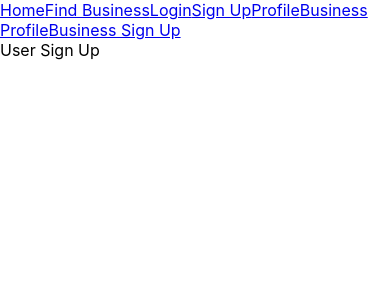
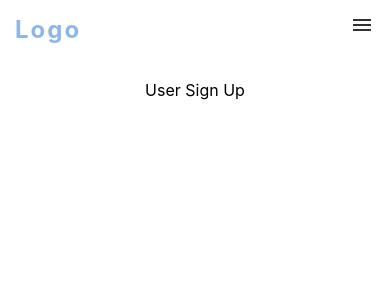
Before and after one commit to chloesli/COVID-Safer, a React (Create React App) app in the folder Frontend/: page /UserSignUp in a window 390 px wide. Shown: the top 300 px of the page. Built offline with nearby package versions, Linux system fonts and the light colour scheme.

Commit message:
navbar and initial pages

```diff
--- a/Frontend/package.json
+++ b/Frontend/package.json
@@ -8,6 +8,7 @@
     "@testing-library/user-event": "^7.1.2",
     "react": "^16.13.1",
     "react-dom": "^16.13.1",
+    "react-icons": "^3.10.0",
     "react-router-dom": "^5.2.0",
     "react-scripts": "3.4.1"
   },
--- a/Frontend/src/App.css
+++ b/Frontend/src/App.css
@@ -1,38 +1,150 @@
-.App {
-  text-align: center;
+:root {
+  --primaryColor:#D2E7FF;
+  --mainWhite: #fff;
+  --offWhite: #F8F9FD;
+  --mainText: #434343;
+  --headingPrimary:#333333;
+  --headingSecondary: #73A5E0;
+  --darkGrey: #45505b;
+  --boxShadow: 0px 4px 12px rgba(0, 0, 0, 0.09);
+  --bodyText: 14px;
+  --headingSecondarySize: 14px;
+  --headingPrimarySize: 32px;
+  --Roboto:'Roboto', sans-serif;
+}
+* {
+  margin: 0;
+  padding:0;
+  box-sizing:border-box;
+}
+a {
+  color: var(--mainText);
+  text-decoration: none;
+  transition: all 0.3s ease-in-out;
+}
+.navbar a{
+  font-size:17px;
+  background: linear-gradient(to right, var(--darkGrey), var(--darkGrey) 50%, var(--headingSecondary) 50%);
+  background-clip: text;
+  -webkit-background-clip: text;
+  -webkit-text-fill-color: transparent;
+  background-size: 200% 100%;
+  background-position: 100%;
+}
+.align-left{
+  margin-left: auto;
+}
+.navbar li:hover a{
+  background-position: 0 100%;
+}
+.navbar {
+  display:flex;
+  flex-wrap:row;
+  background-color:white;
+  opacity:0.8;
+  width:100%;
+  position:fixed;
+  align-items:center;
+  transition: all 0.3s ease-in-out;
 }
 
-.App-logo {
-  height: 40vmin;
-  pointer-events: none;
+.navbar:active, .navbar:hover {
+  opacity:1;
 }
 
-@media (prefers-reduced-motion: no-preference) {
-  .App-logo {
-    animation: App-logo-spin infinite 20s linear;
+.navbar h1 {
+  padding:15px;
+  font-size:var(--headingPrimarySize);
+  color:var(--headingPrimary);
+  letter-spacing:2px;
+}
+
+.links li{
+  display:inline-block;
+  padding: 5px 20px;
+}
+
+.nav-icon {
+  display:none;
+  height:50px;
+  padding:15px;
+  font-size: calc(var(--headingPrimarySize) );
+  left:0px;
+  transition: all 0.3s ease-in-out;
+  display:flex;
+  align-items:center;
+}
+
+.nav-drawer {
+  display:none;
+  padding:20px;
+  height:100vh;
+  min-width:200px;
+}
+
+.nav-drawer li {
+  display:block;
+  padding:10px 0px;
+  border-bottom: 1px solid #b7d8ff;
+  position: relative;
+}
+.nav-drawer li:after{
+  content:"";
+  position:absolute;
+  display:block;
+  width:0%;
+  bottom:-1px;
+  border-bottom: 1px solid var(--darkGrey);
+  transition: all 0.3s ease-in-out;
+}
+.nav-drawer li:hover:after, .nav-drawer li:active:after{
+  width:100%;
+}
+
+.side-nav {
+  position:absolute;
+  right:0px;
+  top:0px;
+  height: 50px;
+  display:none;
+  flex-direction: column;
+  z-index:999;
+  width:55px;
+  background-color:var(--mainWhite);
+  transition: width 0.3s cubic-bezier(0.45, 2.21, 0.6, 0.02);
+}
+
+.side-nav.show{
+  width:200px;
+  height:100vh;
+  border-left: 2px solid var(--primaryColor);
+}
+
+.show {
+  display:block !important;
+
+}
+@media screen and (max-width: 565px) {
+  :root {
+      --headingPrimarySize: 24px;
+  }
+  .side-nav{
+      display:flex;
+  }
+
+  .links{
+    display: none;
   }
 }
 
-.App-header {
-  background-color: #282c34;
-  min-height: 100vh;
-  display: flex;
+
+section:first-of-type {
+  padding-top:80px;
+}
+.section-wrap {
+  display:flex;
   flex-direction: column;
-  align-items: center;
+  align-items:center;
   justify-content: center;
-  font-size: calc(10px + 2vmin);
-  color: white;
+  padding: 30px 0px;
 }
-
-.App-link {
-  color: #61dafb;
-}
-
-@keyframes App-logo-spin {
-  from {
-    transform: rotate(0deg);
-  }
-  to {
-    transform: rotate(360deg);
-  }
-}
--- a/Frontend/src/components/Navbar.js
+++ b/Frontend/src/components/Navbar.js
@@ -1,17 +1,64 @@
-import React, { Component } from 'react'
-import {Link} from 'react-router-dom'
+import React, { Component } from 'react';
+import {Link} from 'react-router-dom';
+import {IoMdMenu} from "react-icons/io";
+const links = [
+    <Link to="/">Home</Link>,
+    <Link to="/find-a-business">Find Business</Link>,
+    <Link to="/Login">Login</Link>,
+    <Link to="/UserSignUp">Sign Up</Link>,
+    <Link to="/UserProfile">Profile</Link>,
+    <Link to="/BusinessProfile">Business Profile</Link>,
+    <Link to="/BusinessSignUp">Business Sign Up</Link>,
+]
+
+
 export class Navbar extends Component {
+    constructor(props) {
+        super(props)
+
+        this.state = {
+            showNav: false
+        }
+    }
+
+    linksMapped = () => {
+        return (
+            <ul>{
+                links.map((link, index) => {
+                    return <li className={"underline"} key={index}>{link}</li>
+                })
+                }
+            </ul>
+
+        )
+    }
+
+    toggleSideNav = () => {
+        this.setState({
+            showNav: !this.state.showNav,
+        })
+    }
+
     render() {
         return (
-            <div>
-                <Link to="/">Home</Link>
-                <Link to="/find-a-business">Find Business</Link>
-                <Link to="/Login">Login</Link>
-                <Link to="/UserSignUp">Sign Up</Link>
-                <Link to="/UserProfile">Profile</Link>
-                <Link to="/BusinessProfile">Business Profile</Link>
-                <Link to="/BusinessSignUp">Business Sign Up</Link>
-            </div>
+            <>
+                <nav className="navbar">
+                    <Link to="/"> <h1>Logo</h1></Link>
+
+                    <div className="links align-left">
+                        {this.linksMapped()}
+                    </div>
+                    <div onClick={this.toggleSideNav} className={this.state.showNav ? "side-nav align-left show" : "side-nav align-left"}>
+                        <div  className={this.state.showNav ? "nav-icon show" : "nav-icon"}>
+                            <IoMdMenu/>
+                        </div>
+                        <div className={this.state.showNav ? `nav-drawer show` : `nav-drawer`}>
+                        {   this.linksMapped()}
+                        </div>
+                    </div>
+                </nav>
+
+            </>
         )
     }
 }
--- a/Frontend/src/pages/BusinessProfile.js
+++ b/Frontend/src/pages/BusinessProfile.js
@@ -3,10 +3,10 @@ import React, { Component } from 'react'
 export class BusinessProfile extends Component {
     render() {
         return (
-            <div>
+            <section className="section-wrap">
                 Your Business BusinessProfile
 
-            </div>
+            </section>
         )
     }
 }
--- a/Frontend/src/pages/BusinessSignUp.js
+++ b/Frontend/src/pages/BusinessSignUp.js
@@ -3,9 +3,9 @@ import React, { Component } from 'react'
 export class BusinessSignUp extends Component {
     render() {
         return (
-            <div>
+            <section className="section-wrap">
                 Business Sign Up
-            </div>
+            </section>
         )
     }
 }
--- a/Frontend/src/pages/FindBusiness.js
+++ b/Frontend/src/pages/FindBusiness.js
@@ -3,9 +3,9 @@ import React, { Component } from 'react'
 export class FindBusiness extends Component {
     render() {
         return (
-            <div>
+            <section className="section-wrap">
                 Find a business
-            </div>
+            </section>
         )
     }
 }
--- a/Frontend/src/pages/Home.js
+++ b/Frontend/src/pages/Home.js
@@ -3,7 +3,7 @@ import React, { Component } from 'react'
 export class Home extends Component {
     render() {
         return (
-            <div>
+            <div className="section-wrap">
                 App Home
             </div>
         )
--- a/Frontend/src/pages/Login.js
+++ b/Frontend/src/pages/Login.js
@@ -3,10 +3,10 @@ import React, { Component } from 'react'
 export class Login extends Component {
     render() {
         return (
-            <div>
+            <section className="section-wrap">
                 Login Page
 
-            </div>
+            </section>
         )
     }
 }
--- a/Frontend/src/pages/UserProfile.js
+++ b/Frontend/src/pages/UserProfile.js
@@ -3,9 +3,9 @@ import React, { Component } from 'react'
 export class UserProfile extends Component {
     render() {
         return (
-            <div>
+            <section className="section-wrap">
                 Your Covid Safer Profile
-            </div>
+            </section>
         )
     }
 }
--- a/Frontend/src/pages/UserSignUp.js
+++ b/Frontend/src/pages/UserSignUp.js
@@ -3,9 +3,9 @@ import React, { Component } from 'react'
 export default class UserSignUp extends Component {
     render() {
         return (
-            <div>
+            <section className="section-wrap">
                 User Sign Up
-            </div>
+            </section>
         )
     }
 }
```
Also changed, not shown: 1 other file (tests, documents, lock files or other folders).
